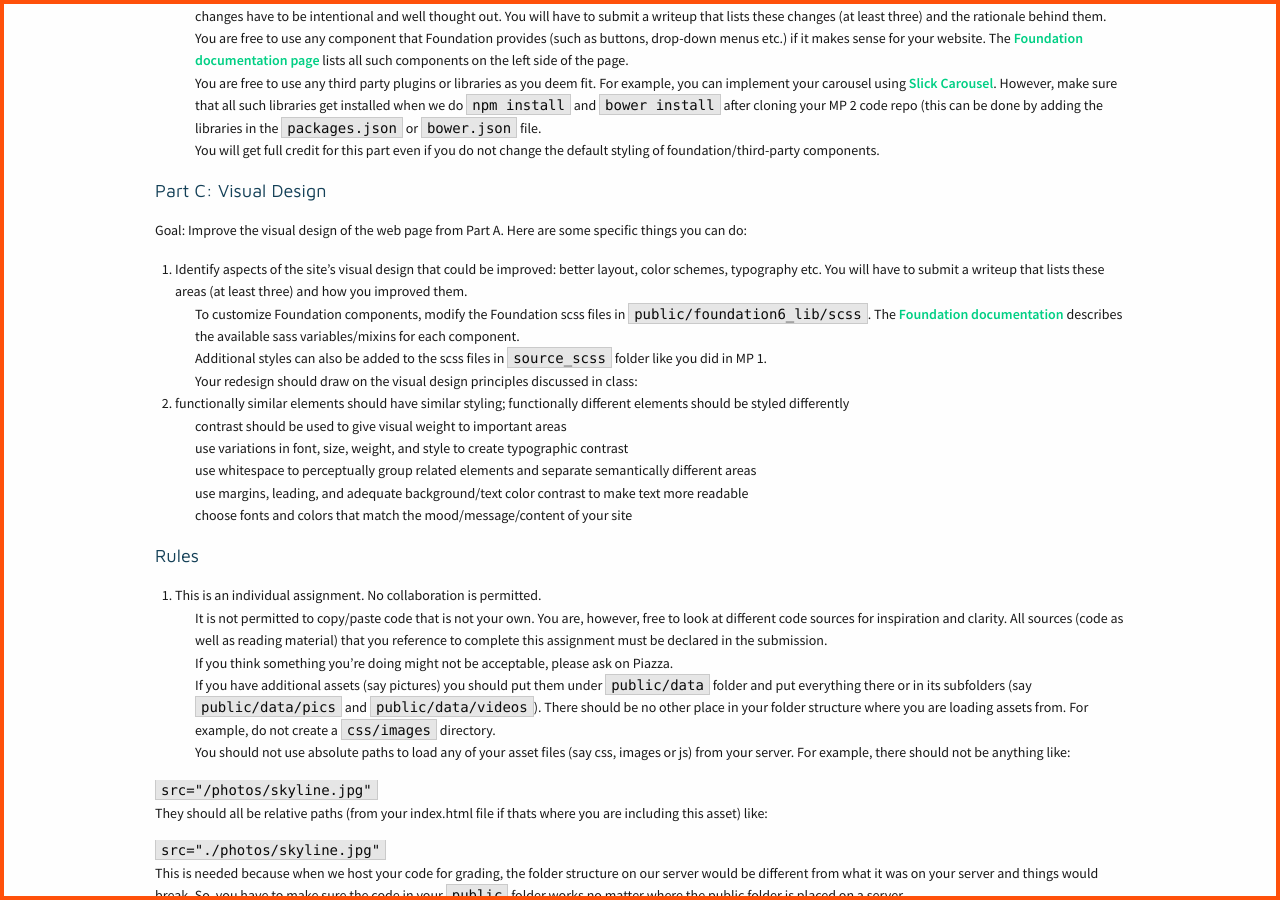
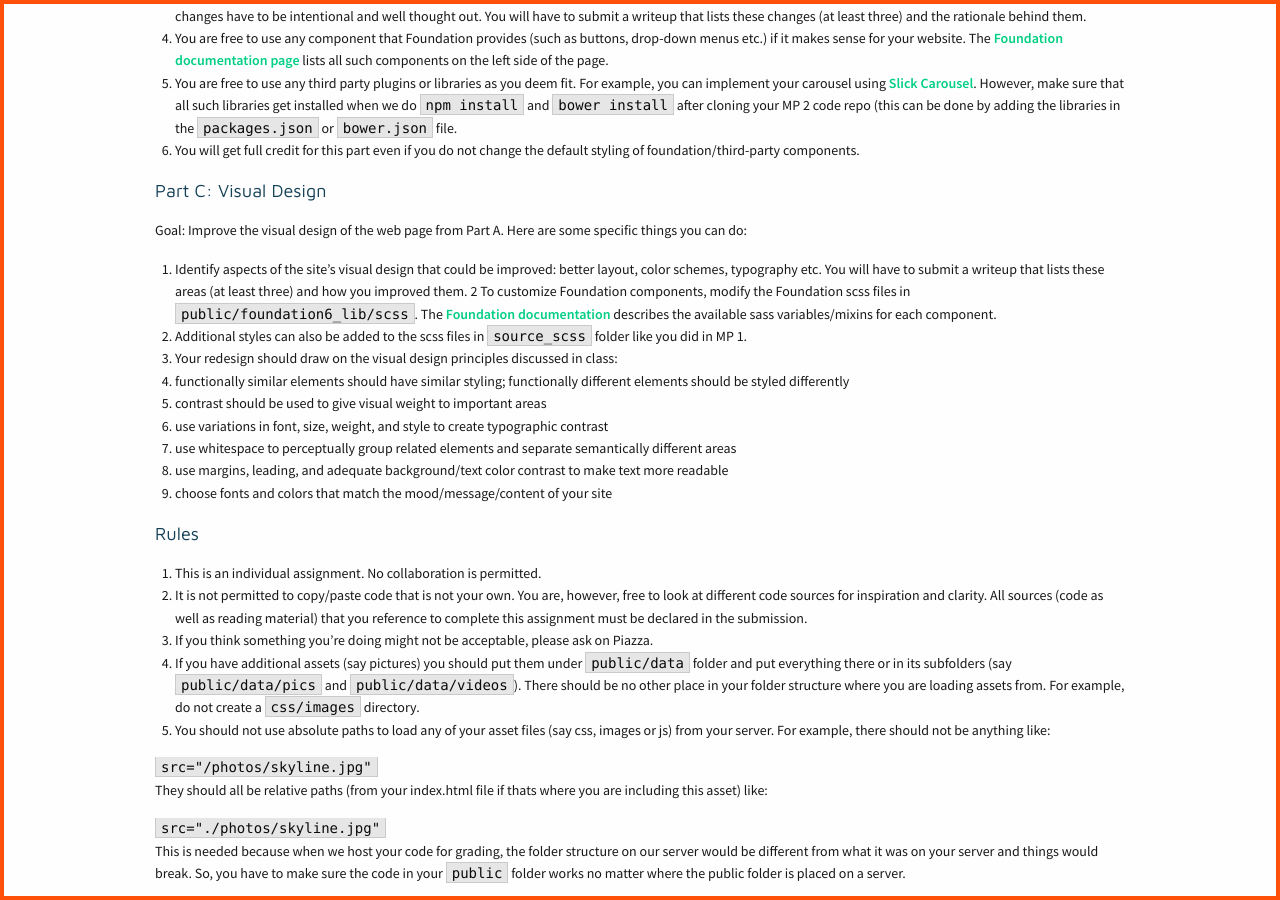
Before and after one commit to biplabdeka/fa2016, a Jekyll site: the page built from _posts/2016-2-17-MP-2.md, in a window 1280 px wide and 900 px high, scrolled down 1578 px. Built offline with Jekyll 4.4.1, drawn with Linux system fonts in a browser that asks for light colours; nearby versions of some CDN libraries; some of the changed lines change nothing that is shown.

Commit message:
fixed numbering

````diff
--- a/_posts/2016-2-17-MP-2.md
+++ b/_posts/2016-2-17-MP-2.md
@@ -19,10 +19,10 @@ Each webpage in a trendset should have an explanation with your observations abo
 Things to talk about can include:
 
 1. The pros and cons of different designs and pages that you see
-+ Design trends or features that you notice across different pages (ideally this trend is also reflected in your own webpage)
-+ How the different responsive elements on the page move as the page is resized
-+ What information is on the page and how it’s organized
-+ Any type of design trend that you’ve noticed on the page or across multiple pages (e.g. if you’re looking at fashion websites and notice that many of them have black navigation bars and use small font in all caps)
+2. Design trends or features that you notice across different pages (ideally this trend is also reflected in your own webpage)
+3. How the different responsive elements on the page move as the page is resized
+4. What information is on the page and how it’s organized
+5. Any type of design trend that you’ve noticed on the page or across multiple pages (e.g. if you’re looking at fashion websites and notice that many of them have black navigation bars and use small font in all caps)
 
 Instructions: To get started, please sign up for an account on Apropose [here](https://apropose.com/signup/illinois!edu).
 You must sign up using your illinois.edu email account. If you run into problems signing up, please post on Piazza.
@@ -51,34 +51,34 @@ You can use the development environment and server setup you used for MP 1. Refe
 Requirements:
 
 1. Keep the content the same as your MP 1 webpage.
-+ Start from scratch -- don't borrow code from MP1. Borrowing code from MP 1 will probably cause more problems and not actually save you time since most of the code will need to be rewritten.
-+ Responsiveness: Your webpage needs to be responsive and have visible changes when going from large to medium and medium to small screen sizes. These changes have to be intentional and well thought out. You will have to submit a writeup that lists these changes (at least three) and the rationale behind them.
-+ You are free to use any component that Foundation provides (such as buttons, drop-down menus etc.) if it makes sense for your website. The [Foundation documentation page](http://foundation.zurb.com/docs/) lists all such components on the left side of the page.
-+ You are free to use any third party plugins or libraries as you deem fit. For example, you can implement your carousel using [Slick Carousel](http://kenwheeler.github.io/slick/). However, make sure that all such libraries get installed when we do `npm install` and `bower install` after cloning your MP 2 code repo (this can be done by adding the libraries in the `packages.json` or `bower.json` file.
-+ You will get full credit for this part even if you do not change the default styling of foundation/third-party components.
+2. Start from scratch -- don't borrow code from MP1. Borrowing code from MP 1 will probably cause more problems and not actually save you time since most of the code will need to be rewritten.
+3. Responsiveness: Your webpage needs to be responsive and have visible changes when going from large to medium and medium to small screen sizes. These changes have to be intentional and well thought out. You will have to submit a writeup that lists these changes (at least three) and the rationale behind them.
+4. You are free to use any component that Foundation provides (such as buttons, drop-down menus etc.) if it makes sense for your website. The [Foundation documentation page](http://foundation.zurb.com/docs/) lists all such components on the left side of the page.
+5. You are free to use any third party plugins or libraries as you deem fit. For example, you can implement your carousel using [Slick Carousel](http://kenwheeler.github.io/slick/). However, make sure that all such libraries get installed when we do `npm install` and `bower install` after cloning your MP 2 code repo (this can be done by adding the libraries in the `packages.json` or `bower.json` file.
+6. You will get full credit for this part even if you do not change the default styling of foundation/third-party components.
 
 <div class="section-heading">Part C: Visual Design</div>
 
 Goal: Improve the visual design of the web page from Part A. Here are some specific things you can do:
 
 1. Identify aspects of the site's visual design that could be improved: better layout, color schemes, typography etc. You will have to submit a writeup that lists these areas (at least three) and how you improved them.
-+ To customize Foundation components, modify the Foundation scss files in `public/foundation6_lib/scss`. The [Foundation documentation](http://foundation.zurb.com/docs/) describes the available sass variables/mixins for each component.
-+ Additional styles can also be added to the scss files in `source_scss` folder like you did in MP 1.
-+ Your redesign should draw on the visual design principles discussed in class:
+2 To customize Foundation components, modify the Foundation scss files in `public/foundation6_lib/scss`. The [Foundation documentation](http://foundation.zurb.com/docs/) describes the available sass variables/mixins for each component.
+3. Additional styles can also be added to the scss files in `source_scss` folder like you did in MP 1.
+4. Your redesign should draw on the visual design principles discussed in class:
  1. functionally similar elements should have similar styling; functionally different elements should be styled differently
- + contrast should be used to give visual weight to important areas
- + use variations in font, size, weight, and style to create typographic contrast
- + use whitespace to perceptually group related elements and separate semantically different areas
- + use margins, leading, and adequate background/text color contrast to make text more readable
- + choose fonts and colors that match the mood/message/content of your site
+ 2. contrast should be used to give visual weight to important areas
+ 3. use variations in font, size, weight, and style to create typographic contrast
+ 4. use whitespace to perceptually group related elements and separate semantically different areas
+ 5. use margins, leading, and adequate background/text color contrast to make text more readable
+ 6. choose fonts and colors that match the mood/message/content of your site
 
 
 <div class="section-heading">Rules</div>
 1. This is an individual assignment. No collaboration is permitted.
-+ It is not permitted to copy/paste code that is not your own. You are, however, free to look at different code sources for inspiration and clarity. All sources (code as well as reading material) that you reference to complete this assignment must be declared in the submission.
-+ If you think something you're doing might not be acceptable, please ask on Piazza.
-+ If you have additional assets (say pictures) you should put them under `public/data` folder and put everything there or in its subfolders (say `public/data/pics` and `public/data/videos`). There should be no other place in your folder structure where you are loading assets from. For example, do not create a `css/images` directory.
-+ You should not use absolute paths to load any of your asset files (say css, images or js) from your server. For example, there should not be anything like:
+2. It is not permitted to copy/paste code that is not your own. You are, however, free to look at different code sources for inspiration and clarity. All sources (code as well as reading material) that you reference to complete this assignment must be declared in the submission.
+3. If you think something you're doing might not be acceptable, please ask on Piazza.
+4. If you have additional assets (say pictures) you should put them under `public/data` folder and put everything there or in its subfolders (say `public/data/pics` and `public/data/videos`). There should be no other place in your folder structure where you are loading assets from. For example, do not create a `css/images` directory.
+5. You should not use absolute paths to load any of your asset files (say css, images or js) from your server. For example, there should not be anything like:
 
 ```html
 src="/photos/skyline.jpg"
````
